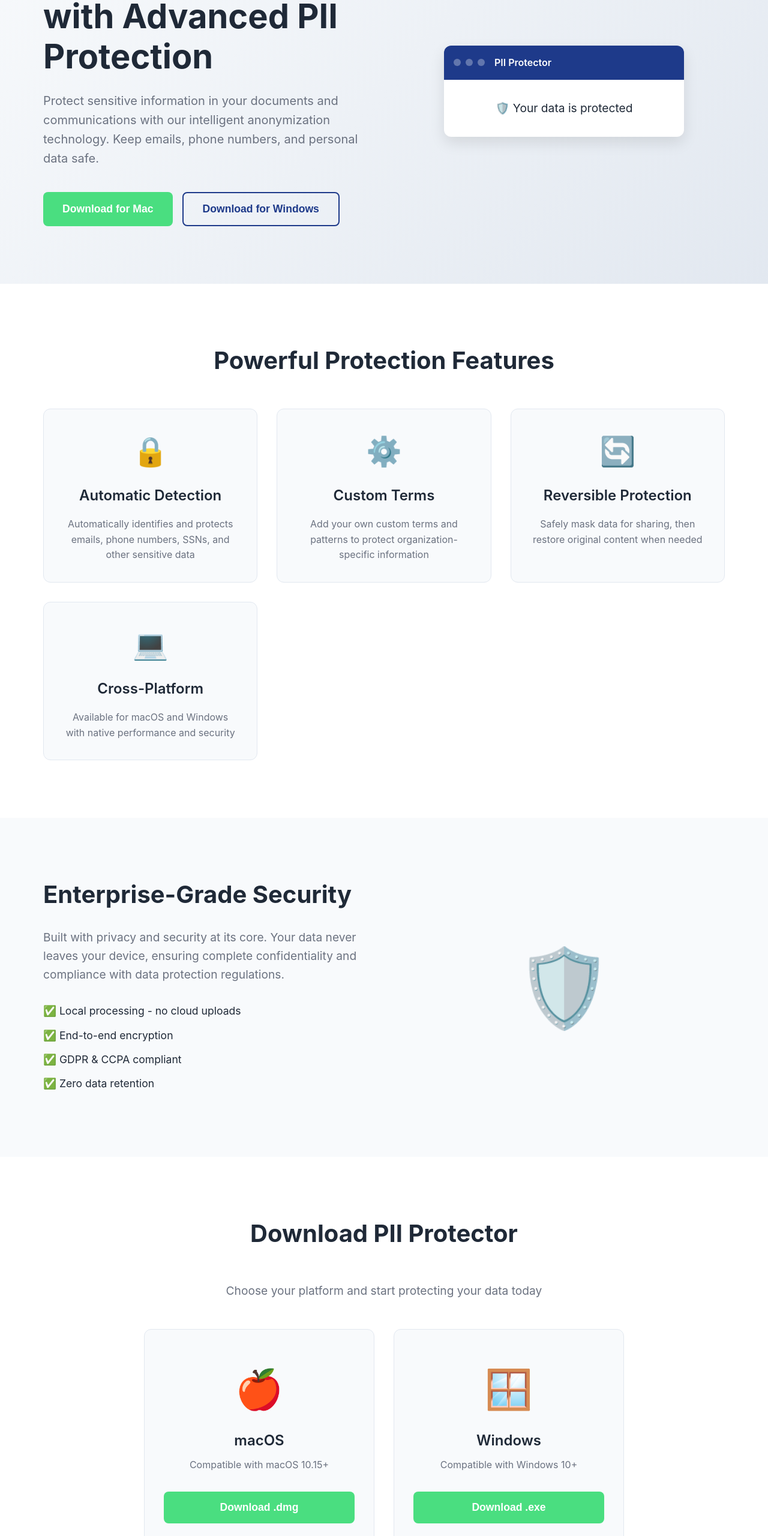
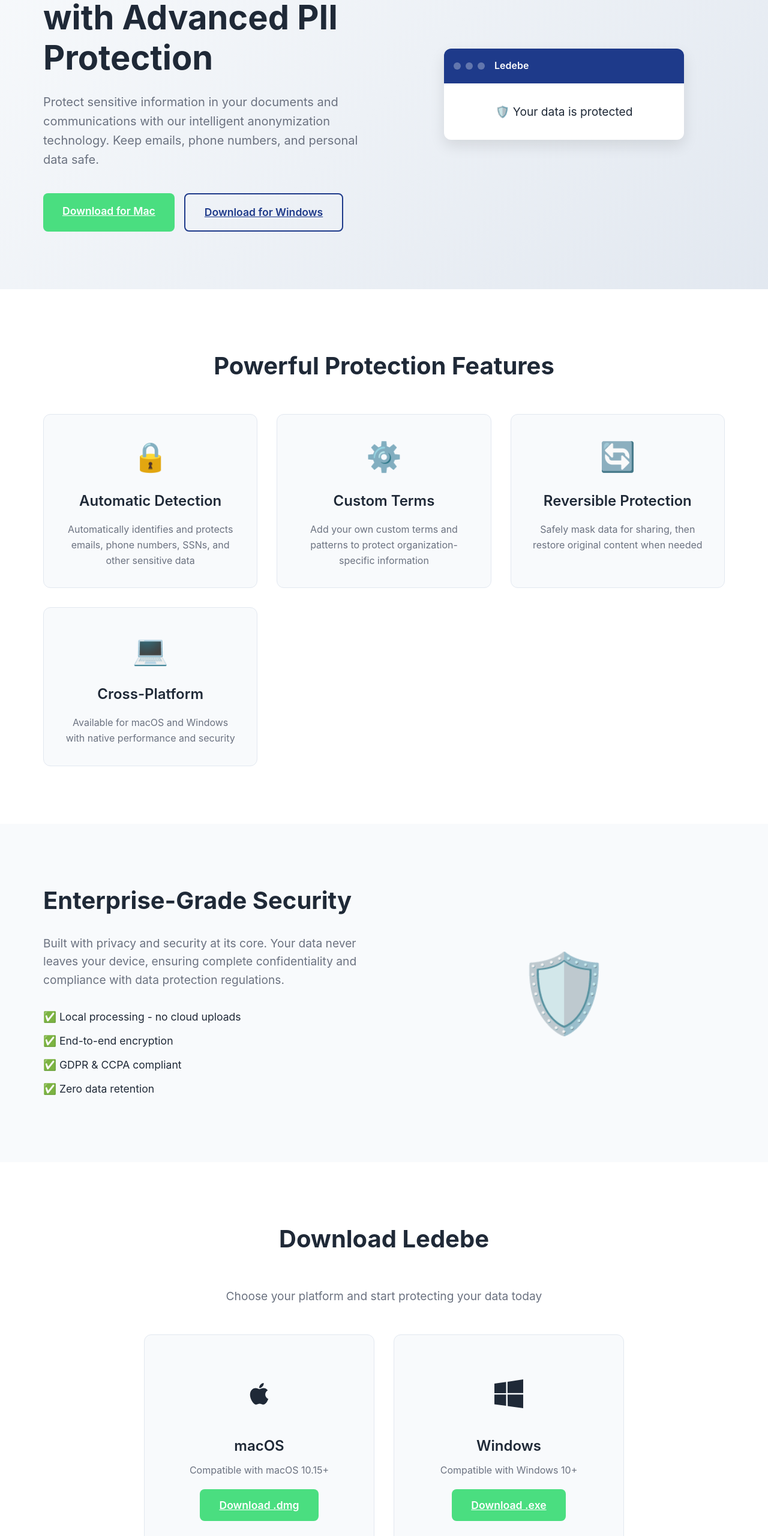
Before and after one commit to akinsbo/pii_protector_complete2-, a website built with Vite: page pii_protector_website/index.html in a window 1280 px wide. Shown: the part 240-2800 px from the top of the page at 60% size. Built offline with nearby package versions, Linux system fonts and the light colour scheme.

Commit message:
enhancement and deployment automation

```diff
--- a/package.json
+++ b/package.json
@@ -43,7 +43,7 @@
   "build": {
     "appId": "com.ledebe.protector",
     "productName": "Ledebe Protector",
-    "icon": "icon.svg",
+    "icon": "icon.png",
     "files": [
       "dist/**/*",
       "*.html",
--- a/pii_protector_website/index.html
+++ b/pii_protector_website/index.html
@@ -3,13 +3,13 @@
 <head>
     <meta charset="UTF-8">
     <meta name="viewport" content="width=device-width, initial-scale=1.0">
-    <title>PII Protector - Secure Your Data</title>
+    <title>Ledebe - Secure Your Data</title>
     <link rel="stylesheet" href="styles.css">
 </head>
 <body>
     <header class="header">
         <nav class="nav">
-            <div class="logo">PII Protector</div>
+            <div class="logo"><img src="logo.png" alt="Ledebe" style="height: 40px; vertical-align: middle;"> Ledebe</div>
             <ul class="nav-links">
                 <li><a href="#home">Home</a></li>
                 <li><a href="#features">Features</a></li>
@@ -27,8 +27,8 @@
                     <h1>Secure Your Data with Advanced PII Protection</h1>
                     <p>Protect sensitive information in your documents and communications with our intelligent anonymization technology. Keep emails, phone numbers, and personal data safe.</p>
                     <div class="cta-buttons">
-                        <button class="cta-primary">Download for Mac</button>
-                        <button class="cta-secondary">Download for Windows</button>
+                        <a href="downloads/ledebe-1.0.0-arm64.dmg" download="ledebe-1.0.0-arm64.dmg" class="cta-primary">Download for Mac</a>
+                        <a href="downloads/ledebe-1.0.0.exe" download="ledebe-1.0.0.exe" class="cta-secondary">Download for Windows</a>
                     </div>
                 </div>
                 <div class="hero-image">
@@ -38,7 +38,7 @@
                                 <div class="window-controls">
                                     <span></span><span></span><span></span>
                                 </div>
-                                <div class="window-title">PII Protector</div>
+                                <div class="window-title">Ledebe</div>
                             </div>
                             <div class="window-content">
                                 <div class="demo-text">🛡️ Your data is protected</div>
@@ -99,20 +99,28 @@
 
         <section id="download" class="download">
             <div class="container">
-                <h2 class="section-title">Download PII Protector</h2>
+                <h2 class="section-title">Download Ledebe</h2>
                 <p class="download-subtitle">Choose your platform and start protecting your data today</p>
                 <div class="download-options">
                     <div class="download-card">
-                        <div class="platform-icon">🍎</div>
+                        <div class="platform-icon">
+                            <svg width="48" height="48" viewBox="0 0 24 24" fill="currentColor">
+                                <path d="M17.05 20.28c-.98.95-2.05.8-3.08.35-1.09-.46-2.09-.48-3.24 0-1.44.62-2.2.44-3.06-.35C2.79 15.25 3.51 7.59 9.05 7.31c1.35.07 2.29.74 3.08.8 1.18-.24 2.31-.93 3.57-.84 1.51.12 2.65.72 3.4 1.8-3.12 1.87-2.38 5.98.48 7.13-.57 1.5-1.31 2.99-2.54 4.09l.01-.01zM12.03 7.25c-.15-2.23 1.66-4.07 3.74-4.25.29 2.58-2.34 4.5-3.74 4.25z"/>
+                            </svg>
+                        </div>
                         <h3>macOS</h3>
                         <p>Compatible with macOS 10.15+</p>
-                        <button class="download-btn">Download .dmg</button>
+                        <a href="downloads/ledebe-1.0.0-arm64.dmg" download="ledebe-1.0.0-arm64.dmg" class="download-btn">Download .dmg</a>
                     </div>
                     <div class="download-card">
-                        <div class="platform-icon">🪟</div>
+                        <div class="platform-icon">
+                            <svg width="48" height="48" viewBox="0 0 24 24" fill="currentColor">
+                                <path d="M0 3.449L9.75 2.1v9.451H0m10.949-9.602L24 0v11.4H10.949M0 12.6h9.75v9.451L0 20.699M10.949 12.6H24V24l-12.9-1.801"/>
+                            </svg>
+                        </div>
                         <h3>Windows</h3>
                         <p>Compatible with Windows 10+</p>
-                        <button class="download-btn">Download .exe</button>
+                        <a href="downloads/ledebe-1.0.0.exe" download="ledebe-1.0.0.exe" class="download-btn">Download .exe</a>
                     </div>
                 </div>
             </div>
@@ -123,7 +131,7 @@
         <div class="container">
             <div class="footer-content">
                 <div class="footer-section">
-                    <h4>PII Protector</h4>
+                    <h4>Ledebe</h4>
                     <p>Secure data protection for everyone</p>
                 </div>
                 <div class="footer-section">
@@ -144,7 +152,7 @@
                 </div>
             </div>
             <div class="footer-bottom">
-                <p>&copy; 2024 PII Protector. All rights reserved.</p>
+                <p>&copy; 2024 Ledebe. All rights reserved.</p>
             </div>
         </div>
     </footer>
```
Also changed, not shown: bucket-policy.json (added, +9 -0 lines), 3 other files.
